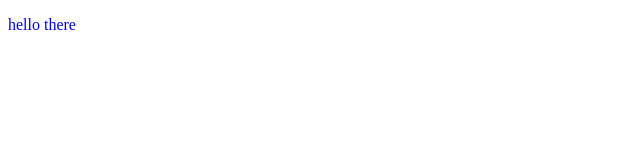
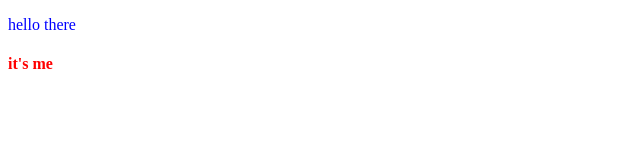
Before and after one commit to achref-sgr/myproject, a plain HTML site: page index.html in a window 1280 px wide. Shown: the full height of the page, 0-640 px from the left. Drawn offline with Linux system fonts and the light colour scheme.

Commit message:
some changes

```diff
--- a/index.html
+++ b/index.html
@@ -10,5 +10,6 @@
 
 
     <p>hello there</p>
+    <h4>it's me</h4>
 </body>
 </html>
--- a/style.css
+++ b/style.css
@@ -1,3 +1,6 @@
 p{
     color: blue;
 }
+h4{
+    color: red;
+}
```
